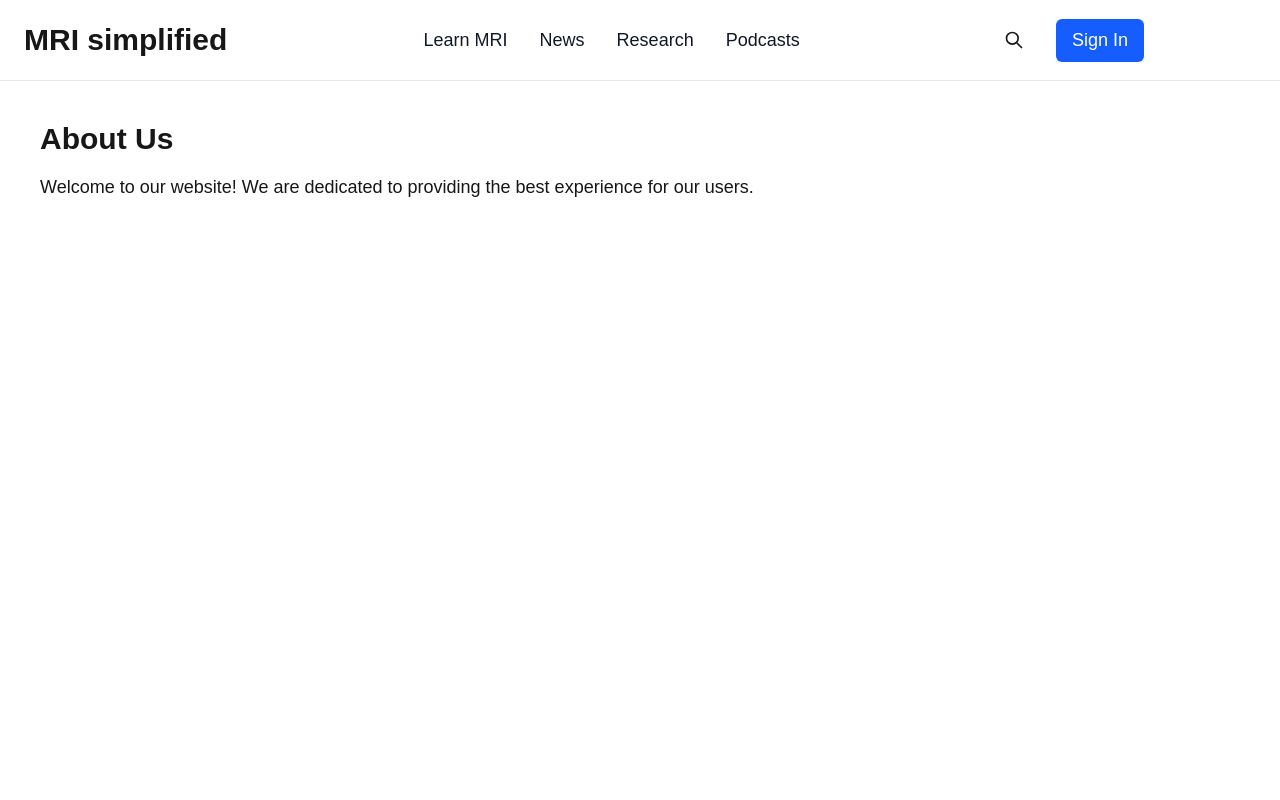
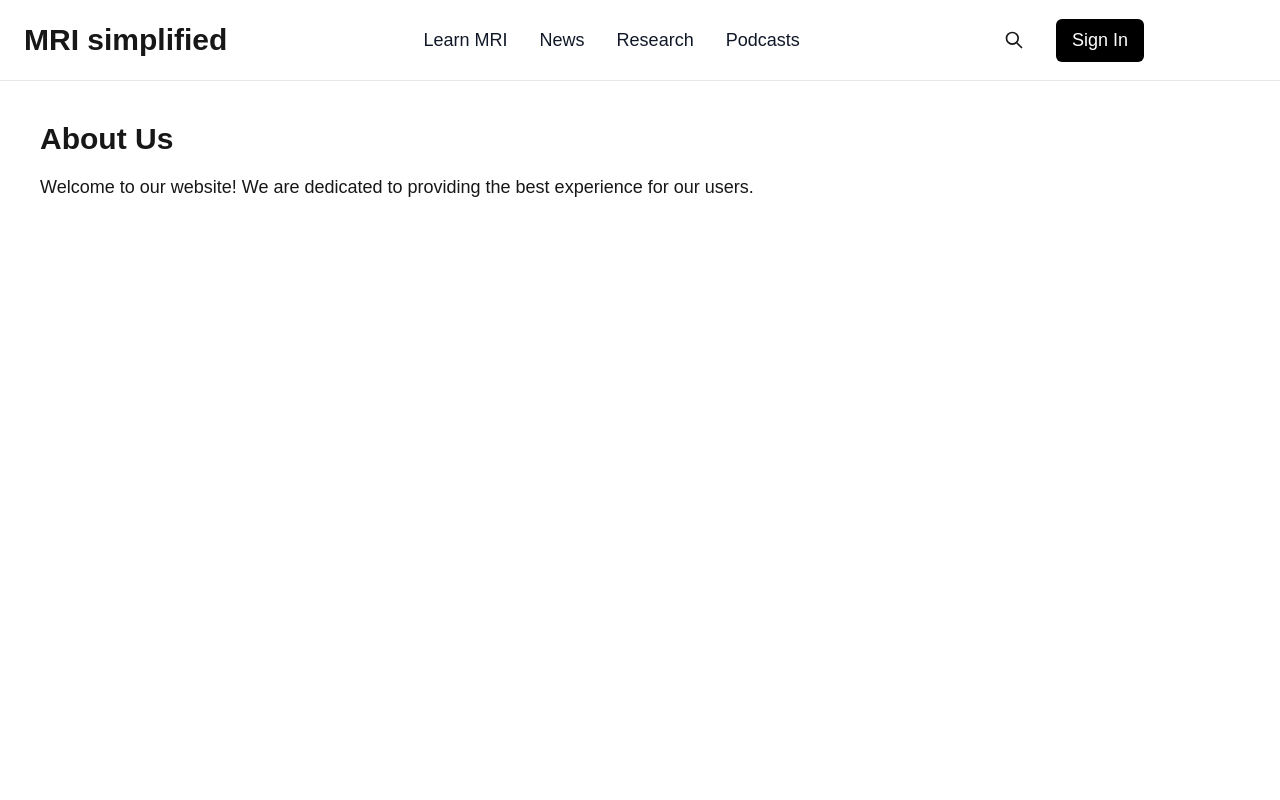
Before and after one commit to cxanthis/mri_simplified_webpage_poc, a Next.js app: page /about in a window 1280 px wide. Shown: the top 800 px of the page. Built offline with nearby package versions, Linux system fonts and the light colour scheme; no server answers.

Commit message:
Fix color of sign in button

```diff
--- a/components/Navbar.tsx
+++ b/components/Navbar.tsx
@@ -66,7 +66,7 @@ export default function Navbar() {
             </button>
             <SignedOut>
               <SignInButton mode="modal">
-                <button className="bg-blue-600 text-white px-4 py-2 rounded-md font-medium hidden md:block">
+                <button className="bg-[#000000] text-white px-4 py-2 rounded-md font-medium hidden md:block">
                   Sign In
                 </button>
               </SignInButton>
```
